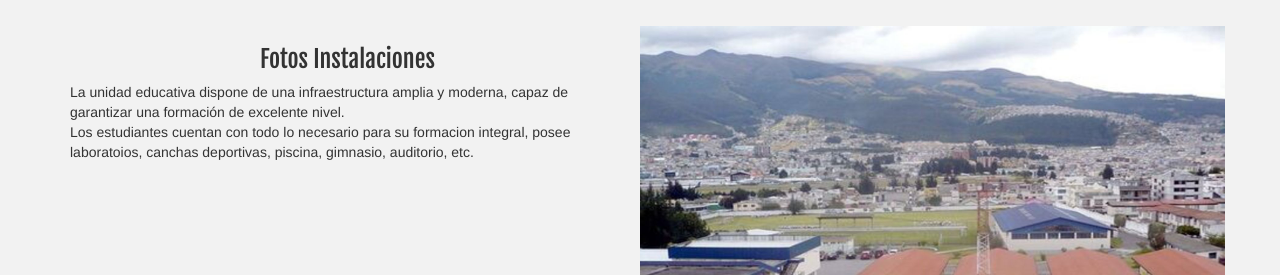
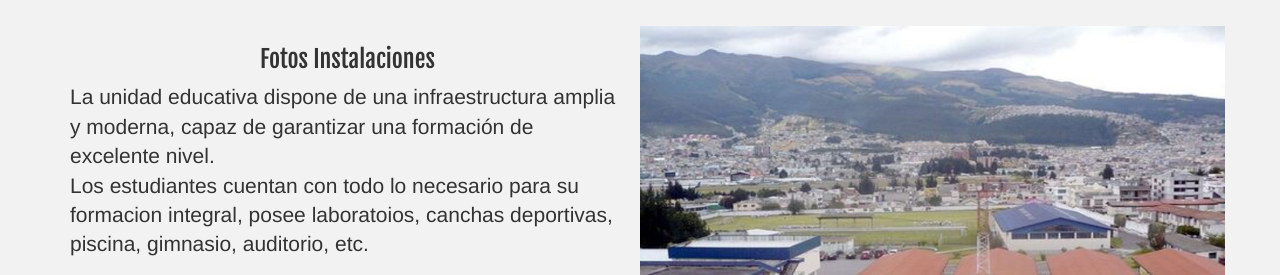
Before and after one commit to MateoReinoso/HerediaJ_MonteroE_ReinosoD_SistemaEscolar, a plain HTML site: page SistemaEscolar/index.html in a window 1280 px wide. Shown: the part 677-952 px from the top of the page. Drawn offline with nearby package versions, Linux system fonts and the light colour scheme.

Commit message:
coreccion

```diff
--- a/SistemaEscolar/index.html
+++ b/SistemaEscolar/index.html
@@ -50,7 +50,7 @@
             <div class="row">
                 <div class="col-xs-12 col-sm-6">
                     <h3 class="text-center titles">Fotos Instalaciones</h3>
-                    <p>La unidad educativa dispone de una infraestructura amplia y moderna, capaz de
+                    <p class="lead">La unidad educativa dispone de una infraestructura amplia y moderna, capaz de
                         garantizar una formación de excelente
                         nivel.<br>
                         Los estudiantes cuentan con todo lo necesario para su formacion integral, posee laboratoios,
```
